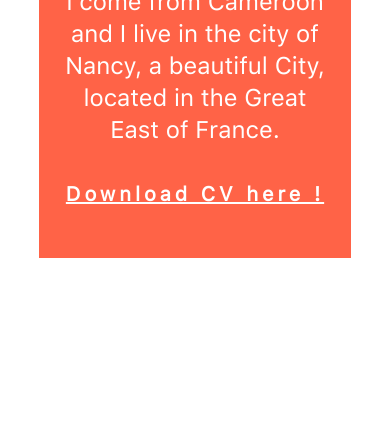
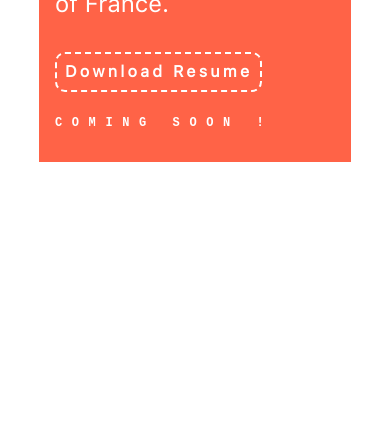
Before and after one commit to dy05/portfolio, a website: page index.html in a window 390 px wide. Shown: the part 420-844 px from the top of the page. Drawn offline with Linux system fonts and the light colour scheme.

Commit message:
Summer update fix #1

```diff
--- a/index.html
+++ b/index.html
@@ -16,13 +16,11 @@
             overflow-x: hidden;
         }
         section {
-            background-color: rgba(255, 255, 255, 0.4);
             width: max-content;
             max-width: 80vw;
-            max-height: 32rem;
             position: absolute;
-            text-align: center;
-            margin: auto;
+            text-align: justify;
+            margin: 2rem auto;
             left: 0;
             right: 0;
             bottom: 0;
@@ -60,20 +58,29 @@
         div {
             width: max-content;
             max-width: 80vw;
-            height: 2.5rem;
-            margin: auto;
             display: block;
         }
         a {
             color: #fff;
             white-space: nowrap;
             letter-spacing: .2em;
-            font-size: 2rem;
+            font-size: 1.5rem;
             font-weight: 700;
             margin-top: 2rem;
-            margin-bottom: 4rem;
             display: block;
             border-color: tomato;
+        }
+        a.btn {
+            text-decoration: none;
+            border-radius: 10px;
+            padding: 0.5rem 1rem !important;
+            border: 0.125rem #fff dashed;
+            display: inline-block;
+        }
+        a.btn:hover {
+            border-color: transparent;
+            background-color: #fff;
+            color: tomato;
         }
         h4 {
             color: #fff;
@@ -102,7 +109,10 @@
                 background-color: #fff;
             }
             section {
+                text-align: initial;
                 background-color: tomato;
+                position: initial;
+                padding: 1rem;
             }
             a {
                 font-size: 1.25rem;
@@ -110,7 +120,14 @@
             }
             h4 {
                 letter-spacing: .8em;
+                font-size: 0.75rem;
+            }
+            a.btn {
                 font-size: 1rem;
+                padding: 0.125rem 0.5rem !important;
+            }
+            div {
+                max-width: 90vw !important;
             }
         }
     </style>
@@ -127,8 +144,8 @@
         <br/>
         I come from Cameroon and I live in the city of Nancy, a beautiful City, located in the Great East of France.
         <br>
-        <a href="Youta%20Obby%20Sidane%20-%20CV.pdf">
-            Download CV here !
+        <a class="btn" href="Youta%20Obby%20Sidane%20-%20CV.pdf" target="_blank">
+            Download Resume
         </a>
     </p>
     <div>
```
Also changed, not shown: README.md, img/screen.png.
